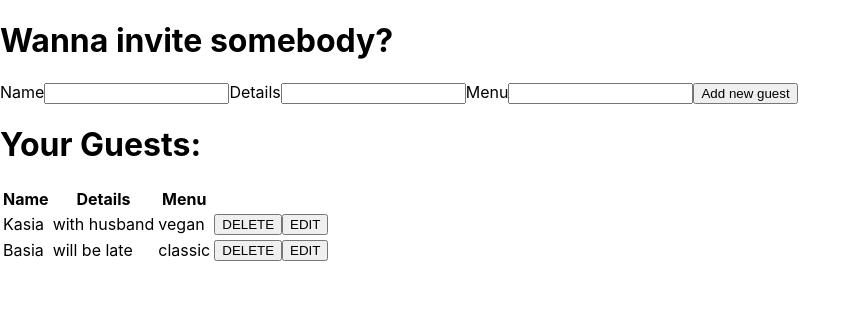
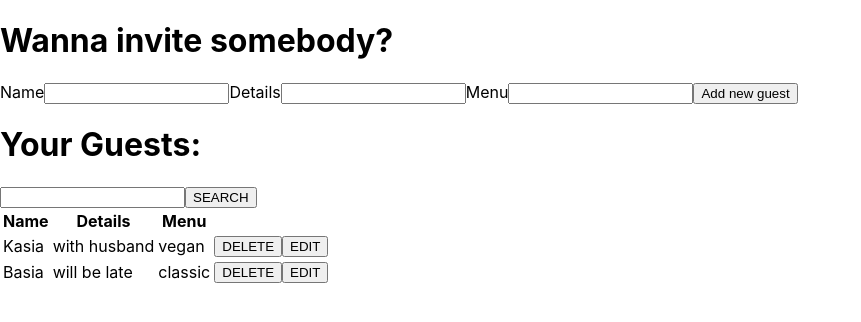
Before and after one commit to agatapst/guestlist, a React (Create React App) app: page / in a window 1280 px wide. Shown: the top 322 px of the page, without its empty margins (0-861 px from the left). Built offline with nearby package versions, Linux system fonts and the light colour scheme.

Commit message:
Add filtering guests feature

```diff
--- a/src/AddGuestForm.js
+++ b/src/AddGuestForm.js
@@ -7,18 +7,17 @@ const AddUserForm = props => {
     const handleInputChange = event => {
         const { name, value } = event.target
         setGuest({ ...guest, [name]: value })
-      }
+    }
 
   return (
     <form onSubmit={event => {
         event.preventDefault()
-        if (!guest.name) return
 
         props.addGuest(guest)
         setGuest(InitialGuestForm)
       }}>
       <label>Name</label>
-      <input type="text" name="name" value={guest.name} onChange={handleInputChange}/>
+      <input type="text" name="name" value={guest.name} onChange={handleInputChange} required/>
       <label>Details</label>
       <input type="text" name="details" value={guest.details} onChange={handleInputChange}/>
       <label>Menu</label>
--- a/src/App.js
+++ b/src/App.js
@@ -2,6 +2,7 @@ import React, { useState } from 'react';
 import './App.css';
 import GuestTable from './GuestTable'
 import AddGuestForm from './AddGuestForm'
+import Searchbar from './Searchbar'
 
 const App = () => {
   const InitialGuests = [
@@ -10,10 +11,14 @@ const App = () => {
   ]
 
   const [guests, setGuests] = useState(InitialGuests)
-
-  const addNewGuest = newGuest => {
+   const addNewGuest = newGuest => {
     newGuest.id = guests.length + 1
     setGuests([...guests, newGuest])
+  }
+
+  const [query, setQuery] = useState("")
+  const filterGuests = guests => {
+    return guests.filter(guest => guest.name.toLowerCase().includes(query.toLowerCase()))
   }
 
   return (
@@ -21,7 +26,8 @@ const App = () => {
       <h1>Wanna invite somebody?</h1>
       <AddGuestForm addGuest={addNewGuest} />
       <h1>Your Guests:</h1>
-      <GuestTable guestsList={guests} />
+      <Searchbar search={setQuery}/>
+      <GuestTable guestsList={filterGuests(guests)} />
     </div>
   )
 }
--- a/src/GuestTable.js
+++ b/src/GuestTable.js
@@ -22,7 +22,10 @@ const GuestTable = (props) => (
                     </td>
                 </tr>)
         ) :
-        <td>nope</td>}
+        <tr>
+<td>nope</td>
+        </tr>
+        }
     </tbody>
    </table>
 )
--- /dev/null
+++ b/src/Searchbar.js
@@ -0,0 +1,34 @@
+import React, { useState } from 'react'
+
+const Searchbar = props => {
+    const [searchValue, setSearchValue] = useState("")
+
+    const handleSearchInputChanges = (event) => {
+        setSearchValue(event.target.value);
+        console.log(event.target.value);
+        props.search(event.target.value);
+    }
+
+    const resetInputField = () => {
+        setSearchValue("")
+    }
+
+    const callSearchFunction = (e) => {
+        e.preventDefault();
+        props.search(searchValue);
+        resetInputField();
+    }
+
+    return (
+        <form className="search">
+            <input value={searchValue}
+                onChange={handleSearchInputChanges}
+                type="text" />
+            <input onClick={callSearchFunction}
+                type="submit"
+                value="SEARCH" />
+        </form>
+    );
+}
+
+export default Searchbar
```
